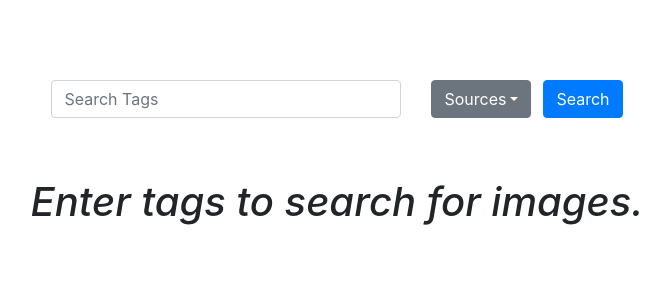
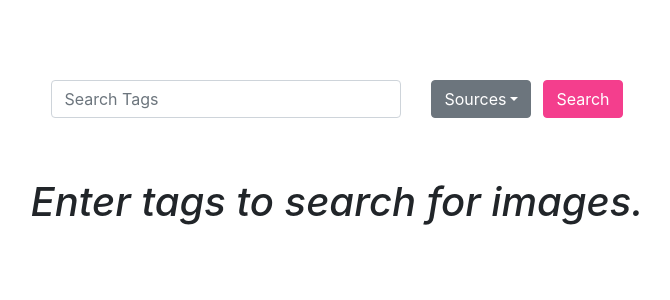
Before and after one commit to compile10/KyotoSearch, a React (Vite) app: page / in a window 1280 px wide. Shown: the top 300 px of the page, without its empty margins (303-973 px from the left). Built offline with nearby package versions, Linux system fonts and the light colour scheme.

Commit message:
Add scss for changing bootstrap colors.

```diff
--- a/package.json
+++ b/package.json
@@ -25,6 +25,7 @@
   },
   "devDependencies": {
     "babel-preset-nano-react-app": "^0.1.0",
+    "sass": "^1.70.0",
     "vite": "^2.6.7"
   },
   "babel": {
--- a/src/index.jsx
+++ b/src/index.jsx
@@ -5,6 +5,7 @@ import App from "./App";
 import 'bootstrap/dist/js/bootstrap.bundle.min';
 import 'bootstrap/dist/css/bootstrap.min.css';
 import './index.css';
+import './styles/custom.scss';
 
 import { library } from '@fortawesome/fontawesome-svg-core'
 import { faExclamationTriangle } from '@fortawesome/free-solid-svg-icons'
--- /dev/null
+++ b/src/styles/custom.scss
@@ -0,0 +1,7 @@
+// src/styles/custom.scss
+
+// Override Bootstrap's primary color
+$primary: #f43e8d; // Set this to your desired primary color
+
+// Import Bootstrap SCSS
+@import "bootstrap/scss/bootstrap";
```
Also changed, not shown: 1 other file (tests, documents, lock files or other folders).
